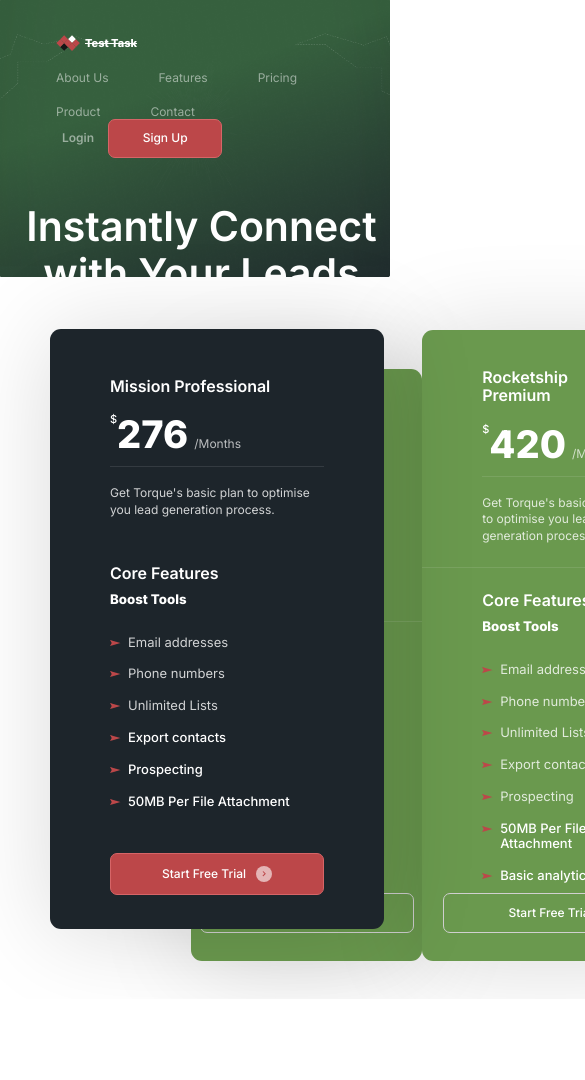
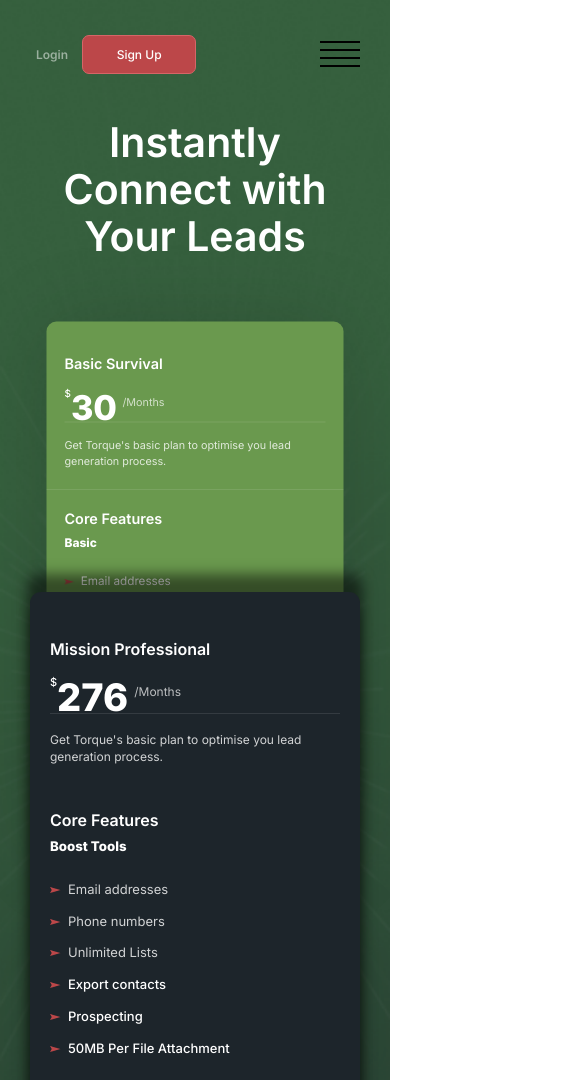
Before and after one commit to NataliaVozhdaeva/Revered, a website: page src/index.html in a window 390 px wide. Shown: the top 1080 px of the page, 585 px wide, since content can reach past the window. Before the commit the page ends 999 px from the top, so only its background shows below. Drawn offline with Linux system fonts and the light colour scheme.

Commit message:
feat: add liquid layout and builder for js

```diff
--- a/gulpfile.js
+++ b/gulpfile.js
@@ -22,22 +22,31 @@ function buildSass() {
 }
 
 function html() {
-  return src('src/**/*.html').pipe(browserSync.stream()); //.pipe(dest('dist/'));
-}
-
-function serve() {
-  watch('src/**/*.scss', buildSass);
-  watch('src/**/*.html', html);
+  return src('src/**/*.html').pipe(browserSync.stream()).pipe(dest('dist/'));
 }
 
 function copyimg() {
   return src('src/assets/**/*.*').pipe(dest('dist/assets/'));
 }
 
+function copyFavivon() {
+  return src('src/favicon.ico').pipe(dest('dist/'));
+}
+
 function cleanDist() {
   return del('dist/**/*', { force: true });
 }
 
+function buildJs() {
+  return src('src/main.js').pipe(browserSync.stream()); //.pipe(dest('dist'));
+}
+
+function serve() {
+  watch('src/**/*.scss', buildSass);
+  watch('src/**/*.html', html);
+  watch(['src/js/**/*.js', '!src/js/**/*.min.js'], buildJs);
+}
+
 exports.clean = series(cleanDist);
-exports.build = series(cleanDist, buildSass, html, copyimg);
-exports.default = series([cleanDist, buildSass], parallel(browsersync, serve));
+exports.build = series(cleanDist, buildSass, buildJs, html, copyimg, copyFavivon);
+exports.default = series([cleanDist, buildSass, buildJs], parallel(browsersync, serve));
--- a/src/index.html
+++ b/src/index.html
@@ -10,6 +10,7 @@
     <link rel="manifest" href="./manifest.webmanifest" />
 
     <link rel="stylesheet" href="./styles/styles.css" />
+    <link rel="stylesheet" href="./styles/small-screen-styles.css" />
 
     <link rel="preconnect" href="https://fonts.googleapis.com" />
     <link rel="preconnect" href="https://fonts.gstatic.com" crossorigin />
@@ -58,6 +59,7 @@
             </svg>
             <span> Test Task</span>
           </a>
+          <div class="navigation-mobile"><span></span></div>
           <ul class="list navigation">
             <li class="navigation-item"><a href="" class="link navigation-link">About Us</a></li>
             <li class="navigation-item"><a href="" class="link navigation-link">Features</a></li>
@@ -156,4 +158,5 @@
       <footer class="footer"></footer>
     </div>
   </body>
+  <script src="./main.js"></script>
 </html>
--- /dev/null
+++ b/src/main.js
@@ -0,0 +1,23 @@
+//mobile-menu
+
+const menuIcon = document.querySelector('.navigation-mobile');
+const menuItems = document.querySelectorAll('.navigation-item');
+const nav = document.querySelector('.navigation');
+
+const toggleMobileMenu = () => {
+  nav.style.transition = 'transform 0.55s cubic-bezier(0.785, 0.135, 0.15, 0.86)';
+  menuIcon.classList.toggle('clicked');
+  nav.classList.toggle('show');
+};
+
+menuIcon.addEventListener('click', toggleMobileMenu);
+
+menuItems.forEach((item) => {
+  item.addEventListener('click', toggleMobileMenu);
+});
+
+document.addEventListener('click', (e) => {
+  if (e.target != nav && nav.classList.contains('show') && e.target != menuIcon) {
+    toggleMobileMenu();
+  }
+});
--- /dev/null
+++ b/src/styles/small-screen-styles.scss
@@ -0,0 +1,207 @@
+$strong-red: #bc4749;
+$dark-green: #1d252b;
+
+@media only screen and (max-width: 1024px) {
+  .main-title {
+    margin-left: 0;
+  }
+
+  .offer {
+    flex-direction: column;
+    align-items: center;
+
+    height: auto;
+
+    &-item {
+      align-self: center;
+    }
+
+    &-item:not(.active) {
+      transform: scale(0.9);
+    }
+
+    &-item.active {
+      top: calc(50% - 300px);
+      box-shadow: 0 -15px 13px 3px #00000080, 0 15px 13px -3px #00000080;
+    }
+  }
+}
+
+@media only screen and (max-width: 900px) {
+  .wrapper {
+    max-width: 100vw;
+    overflow-x: hidden;
+  }
+
+  .header {
+    flex-direction: row-reverse;
+  }
+
+  .nav {
+    position: relative;
+  }
+
+  .navigation-mobile {
+    display: inline-block;
+    position: relative;
+    z-index: 10;
+    width: 40px;
+    height: 25px;
+    cursor: pointer;
+    border-bottom: 2px #000 solid;
+  }
+
+  .navigation-mobile span {
+    position: absolute;
+    top: 7px;
+    left: 0;
+  }
+
+  .navigation-mobile span,
+  .navigation-mobile span::before,
+  .navigation-mobile span::after {
+    display: block;
+    width: 40px;
+    height: 2px;
+    background-color: #000;
+    transition-property: background-color, transform;
+    transition-duration: 0.3s;
+  }
+
+  .navigation-mobile span::before,
+  .navigation-mobile span::after {
+    position: absolute;
+    content: '';
+  }
+
+  .navigation-mobile span::before {
+    top: -8px;
+  }
+
+  .navigation-mobile span::after {
+    top: 8px;
+  }
+
+  .navigation {
+    z-index: 9;
+
+    position: absolute;
+    top: -20px;
+    right: -10px;
+    flex-direction: column;
+    row-gap: 25px;
+
+    height: auto;
+    width: 220px;
+    padding: 24px 0;
+    margin-bottom: 24px;
+
+    background-color: $dark-green;
+    border-radius: 7px;
+
+    transform: translateX(200%);
+  }
+
+  .navigation-mobile:hover {
+    border-bottom-color: $strong-red;
+  }
+
+  .navigation-mobile:hover span,
+  .navigation-mobile:hover span::before,
+  .navigation-mobile:hover span::after {
+    background-color: $strong-red;
+  }
+
+  .clicked span::before {
+    transform: translateY(9px) rotate(45deg);
+  }
+
+  .clicked span::after {
+    transform: translateY(-9px) rotate(-45deg);
+  }
+
+  .navigation-mobile.clicked span:before,
+  .navigation-mobile.clicked span:after {
+    background-color: $strong-red;
+  }
+
+  .clicked span,
+  .clicked,
+  .clicked:hover,
+  .clicked:hover span {
+    background-color: transparent;
+    border-color: transparent;
+  }
+
+  .navigation.show {
+    transform: translateX(0px);
+  }
+
+  .navigation-item {
+    transform: translateX(380px);
+    transition: transform 0.55s cubic-bezier(0.785, 0.135, 0.15, 0.86);
+  }
+
+  .navigation-item:hover {
+    color: $strong-red;
+  }
+
+  .navigation.show .navigation-item {
+    transform: translateX(0px);
+    opacity: 1;
+  }
+
+  .navigation.show .navigation-item:nth-child(1) {
+    transition-delay: 0.15s;
+  }
+
+  .navigation.show .navigation-item:nth-child(2) {
+    transition-delay: 0.3s;
+  }
+
+  .navigation.show .navigation-item:nth-child(3) {
+    transition-delay: 0.45s;
+  }
+
+  .navigation.show .navigation-item:nth-child(4) {
+    transition-delay: 0.6s;
+  }
+
+  .navigation.show .navigation-item:nth-child(5) {
+    transition-delay: 0.75s;
+  }
+
+  .offer {
+    margin: auto;
+  }
+}
+
+@media only screen and (max-width: 768px) {
+  .header {
+    margin: 0 30px 45px;
+  }
+
+  .main {
+    margin: 0 30px 0;
+  }
+}
+
+@media only screen and (max-width: 450px) {
+  .logo {
+    display: none;
+  }
+
+  .offer-item {
+    width: auto;
+
+    &.active {
+      left: 0;
+    }
+  }
+
+  .offer-header,
+  .offer-features {
+    padding-left: 20px;
+    padding-right: 20px;
+  }
+}
--- a/src/styles/styles.scss
+++ b/src/styles/styles.scss
@@ -19,17 +19,20 @@ $gray: #d0d0d0;
 }
 
 * {
+  box-sizing: border-box;
   transition: 0.3s;
 }
 
 body {
+  min-height: 100vh;
   margin: auto;
 
   color: $white;
   font-family: 'Inter', sans-serif;
 
-  background: url('../assets/decor/bg1.png') no-repeat;
-  background-size: 100%;
+  background: url('../assets/decor/bg1.png') no-repeat center, linear-gradient(#36603e 35.82%, #1e262c 100%) no-repeat,
+    linear-gradient(to right, #294234, #22312f);
+  background-size: cover;
 }
 
 .list {
@@ -56,8 +59,6 @@ body {
 }
 
 .btn {
-  box-sizing: border-box;
-
   display: flex;
   justify-content: center;
   align-items: center;
@@ -74,11 +75,14 @@ body {
   }
 }
 
+.navigation-mobile {
+  display: none;
+}
+
 .wrapper {
-  box-sizing: border-box;
   max-width: 1306px;
 
-  margin: 35px auto 38px;
+  margin: 0 auto 38px;
 }
 
 .header {
@@ -89,6 +93,7 @@ body {
 
   max-width: 1195px;
   margin: 0px 32px 45px 56px;
+  padding-top: 35px;
   min-height: 39px;
 
   font-size: 12px;
@@ -171,13 +176,13 @@ body {
   position: relative;
   display: flex;
   justify-content: space-between;
+  gap: 15px;
 
   max-width: 969px;
   height: 632px;
   margin: 0 147px 0 191px;
 
   &-item {
-    box-sizing: border-box;
     display: flex;
     flex-direction: column;
     justify-content: space-between;
```
Also changed, not shown: src/styles/small-screen-styles.css (added), src/styles/styles.css.
